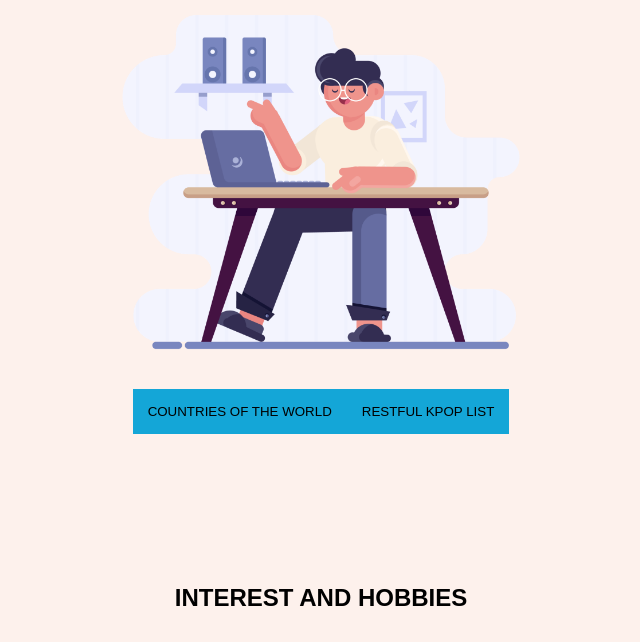
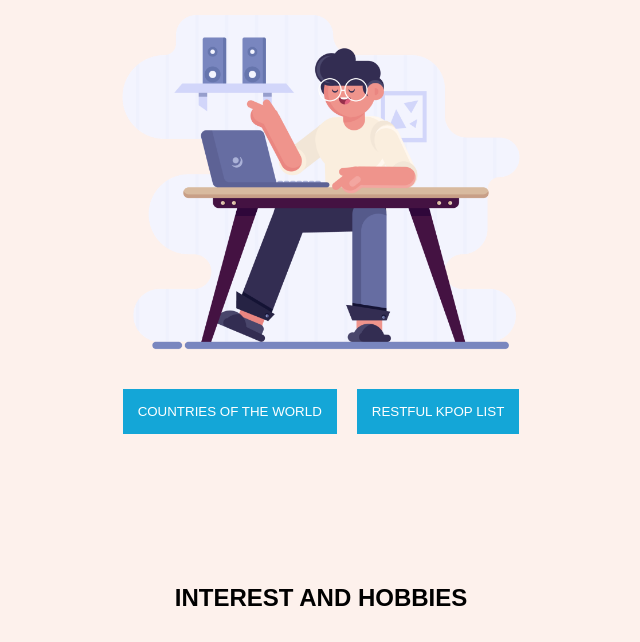
Before and after one commit to go-christianharrel/exercise-18-vrzn_webdev, a plain HTML site: page galope_jhean/frontend/galope_jhean.html in a window 1280 px wide. Shown: the part 158-800 px from the top of the page, without its empty margins (319-959 px from the left). Drawn offline with Linux system fonts and the light colour scheme.

Commit message:
add style to button link

```diff
--- a/galope_jhean/frontend/styles.css
+++ b/galope_jhean/frontend/styles.css
@@ -42,10 +42,12 @@ body {
 .button-link {
     display: flex;
     justify-content: center;
+    gap: 20px;
 }
 
 .country-link {
     padding: 15px;
+    color: white;
     background-color: #14A6D7;
     border: none;
     cursor: pointer;
@@ -55,6 +57,7 @@ body {
     box-shadow: 0 12px 16px 0 rgba(0,0,0,0.24),
     0 17px 50px 0 rgba(0,0,0,0.19);
     transition: 500ms;
+    transform: scale(1.1);
 }
 
 div h2 {
```
